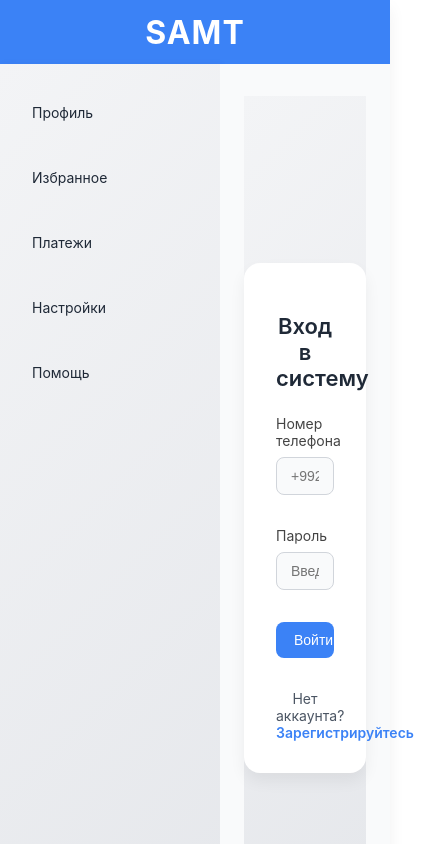
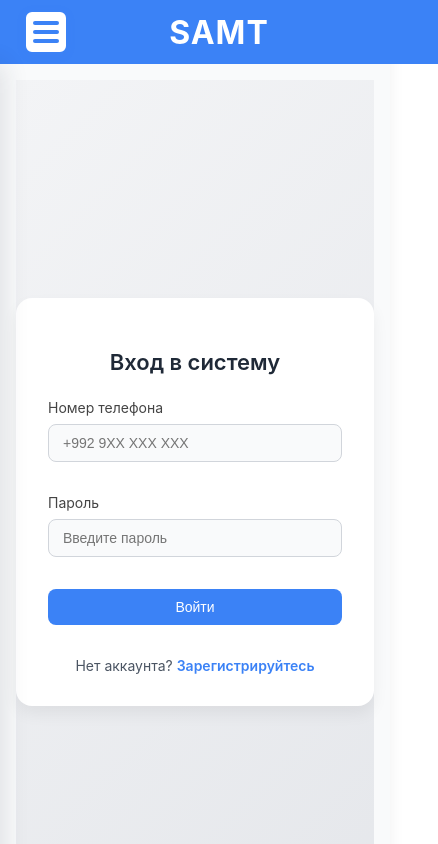
Before and after one commit to vrahmadjanov/samt-frontend, a React (Create React App) app: page /login in a window 390 px wide. Shown: the top 844 px of the page, 438 px wide, since content can reach past the window. Built offline with nearby package versions, Linux system fonts and the light colour scheme.

Commit message:
refactoring: layout

```diff
--- /dev/null
+++ b/src/shared/components/atoms/BurgerButton.jsx
@@ -0,0 +1,44 @@
+import React from 'react';
+import styled from 'styled-components';
+
+const Button = styled.button`
+  display: flex;
+  flex-direction: column;
+  justify-content: center;
+  align-items: center;
+  width: 44px;
+  height: 44px;
+  background: ${({ theme }) => theme.colors.white};
+  border: 2px solid ${({ theme }) => theme.colors.primary};
+  border-radius: ${({ theme }) => theme.radii.md};
+  cursor: pointer;
+  box-shadow: 0 2px 8px rgba(59,130,246,0.08);
+  transition: border-color ${({ theme }) => theme.transition.fast}, box-shadow ${({ theme }) => theme.transition.fast};
+  z-index: ${({ theme }) => theme.zIndex.header + 1};
+  @media (min-width: ${({ theme }) => theme.breakpoints.tablet}) {
+    display: none;
+  }
+`;
+
+const Line = styled.span`
+  display: block;
+  width: 26px;
+  height: 4px;
+  background: ${({ theme }) => theme.colors.primary};
+  border-radius: 2px;
+  transition: all ${({ theme }) => theme.transition.fast};
+  position: relative;
+  &:not(:last-child) {
+    margin-bottom: 5px;
+  }
+`;
+
+const BurgerButton = ({ open, onClick, ...props }) => (
+  <Button onClick={onClick} aria-label={open ? 'Закрыть меню' : 'Открыть меню'} aria-expanded={open} {...props}>
+    <Line style={open ? { transform: 'translateY(9px) rotate(45deg)' } : {}} />
+    <Line style={open ? { opacity: 0 } : {}} />
+    <Line style={open ? { transform: 'translateY(-9px) rotate(-45deg)' } : {}} />
+  </Button>
+);
+
+export default BurgerButton;
--- a/src/shared/components/organisms/Header.jsx
+++ b/src/shared/components/organisms/Header.jsx
@@ -1,5 +1,6 @@
 import React from 'react';
 import styled from 'styled-components';
+import BurgerButton from '../atoms/BurgerButton';
 
 const HeaderWrapper = styled.header`
   width: 100%;
@@ -8,15 +9,45 @@ const HeaderWrapper = styled.header`
   color: ${({ theme }) => theme.colors.white};
   display: flex;
   align-items: center;
-  justify-content: center;
+  justify-content: flex-start;
   font-size: ${({ theme }) => theme.font.header};
   font-weight: ${({ theme }) => theme.font.weightBold};
   letter-spacing: 1px;
+  padding: 0 ${({ theme }) => theme.spacing.lg};
+  position: relative;
+  z-index: ${({ theme }) => theme.zIndex.header};
 `;
 
-const Header = () => (
+const Brand = styled.div`
+  flex: 1;
+  text-align: left;
+  font-size: ${({ theme }) => theme.font.header};
+  font-weight: ${({ theme }) => theme.font.weightBold};
+  color: ${({ theme }) => theme.colors.white};
+  letter-spacing: 1px;
+  @media (max-width: ${({ theme }) => theme.breakpoints.tablet}) {
+    text-align: center;
+    position: absolute;
+    left: 0;
+    right: 0;
+    margin: auto;
+    width: 100%;
+    pointer-events: none;
+  }
+`;
+
+const BurgerContainer = styled.div`
+  display: flex;
+  align-items: center;
+  z-index: ${({ theme }) => theme.zIndex.header + 1};
+`;
+
+const Header = ({ menuOpen, onMenuToggle }) => (
   <HeaderWrapper>
-    SAMT
+    <BurgerContainer>
+      <BurgerButton open={menuOpen} onClick={onMenuToggle} />
+    </BurgerContainer>
+    <Brand>SAMT</Brand>
   </HeaderWrapper>
 );
 
--- a/src/shared/components/organisms/Layout.jsx
+++ b/src/shared/components/organisms/Layout.jsx
@@ -1,4 +1,4 @@
-import React from 'react';
+import React, { useState, useCallback, useEffect } from 'react';
 import styled from 'styled-components';
 import PageWrapper from './PageWrapper';
 import Header from './Header';
@@ -10,6 +10,7 @@ const LayoutContainer = styled.div`
   flex-direction: row;
   flex: 1;
   min-height: 0;
+  width: 100%;
 `;
 
 const Main = styled.main`
@@ -17,22 +18,56 @@ const Main = styled.main`
   padding: 32px 24px;
   min-width: 0;
   background: ${({ theme }) => theme.colors.background};
+  @media (max-width: ${({ theme }) => theme.breakpoints.tablet}) {
+    padding: ${({ theme }) => theme.spacing.md};
+  }
 `;
 
 const SidebarContainer = styled.div`
-  width: 220px;
-  min-width: 160px;
-  background: ${({ theme }) => theme.colors.backgroundGradient};
-  display: flex;
-  flex-direction: column;
+  @media (max-width: ${({ theme }) => theme.breakpoints.tablet}) {
+    position: absolute;
+    top: 0;
+    left: 0;
+    height: 100%;
+    z-index: ${({ theme }) => theme.zIndex.sidebar};
+  }
 `;
 
-const Layout = ({ children }) => (
+const Layout = ({ children }) => {
+  const [menuOpen, setMenuOpen] = useState(false);
+
+  // Закрытие меню по Esc
+  useEffect(() => {
+    if (!menuOpen) return;
+    const handleKeyDown = (e) => {
+      if (e.key === 'Escape') setMenuOpen(false);
+    };
+    window.addEventListener('keydown', handleKeyDown);
+    return () => window.removeEventListener('keydown', handleKeyDown);
+  }, [menuOpen]);
+
+  // Блокировка скролла body при открытом меню
+  useEffect(() => {
+    if (menuOpen) {
+      document.body.style.overflow = 'hidden';
+    } else {
+      document.body.style.overflow = '';
+    }
+    return () => {
+      document.body.style.overflow = '';
+    };
+  }, [menuOpen]);
+
+  // Закрытие меню при клике вне (overlay реализован в Sidebar)
+  const handleMenuToggle = useCallback(() => setMenuOpen((v) => !v), []);
+  const handleMenuClose = useCallback(() => setMenuOpen(false), []);
+
+  return (
     <PageWrapper>
-    <Header />
+      <Header menuOpen={menuOpen} onMenuToggle={handleMenuToggle} />
       <LayoutContainer>
         <SidebarContainer>
-        <Sidebar />
+          <Sidebar open={menuOpen} onClose={handleMenuClose} />
         </SidebarContainer>
         <Main>
           {children}
@@ -41,5 +76,6 @@ const Layout = ({ children }) => (
       <Footer />
     </PageWrapper>
   );
+};
 
 export default Layout;
--- a/src/shared/components/organisms/Sidebar.jsx
+++ b/src/shared/components/organisms/Sidebar.jsx
@@ -1,5 +1,5 @@
 import React from 'react';
-import styled from 'styled-components';
+import styled, { css } from 'styled-components';
 
 const SidebarWrapper = styled.div`
   width: 220px;
@@ -10,6 +10,20 @@ const SidebarWrapper = styled.div`
   box-shadow: 2px 0 8px rgba(0,0,0,0.04);
   display: flex;
   flex-direction: column;
+  position: relative;
+  z-index: ${({ theme }) => theme.zIndex.sidebar};
+  transition: transform ${({ theme }) => theme.transition.normal};
+  @media (max-width: ${({ theme }) => theme.breakpoints.tablet}) {
+    position: fixed;
+    top: ${({ theme }) => theme.headerHeight};
+    left: 0;
+    height: calc(100vh - ${({ theme }) => theme.headerHeight});
+    transform: translateX(-100%);
+    ${({ open }) => open && css`
+      transform: translateX(0);
+    `}
+    box-shadow: 4px 0 24px rgba(31,41,55,0.12);
+  }
 `;
 
 const Menu = styled.ul`
@@ -32,8 +46,8 @@ const MenuItem = styled.li`
   }
 `;
 
-const Sidebar = () => (
-  <SidebarWrapper>
+const Sidebar = ({ open }) => (
+  <SidebarWrapper open={open}>
     <Menu>
       <MenuItem>Профиль</MenuItem>
       <MenuItem>Избранное</MenuItem>
--- a/src/shared/config/theme.js
+++ b/src/shared/config/theme.js
@@ -11,10 +11,12 @@ export const theme = {
     error: '#ef4444',
     disabled: '#9ca3af',
     label: '#444',
+    overlay: 'rgba(31, 41, 55, 0.35)',
   },
   radii: {
     md: '8px',
     lg: '16px',
+    round: '50%',
   },
   font: {
     base: '14px',
@@ -40,4 +42,19 @@ export const theme = {
   minWidthContainer: '320px', // Минимальная ширина для мобильных
   headerHeight: '64px',
   footerHeight: '56px',
+  zIndex: {
+    header: 100,
+    sidebar: 110,
+    overlay: 120,
+    modal: 200,
+  },
+  breakpoints: {
+    mobile: '600px',
+    tablet: '900px',
+    desktop: '1200px',
+  },
+  transition: {
+    fast: '0.2s cubic-bezier(.4,0,.2,1)',
+    normal: '0.35s cubic-bezier(.4,0,.2,1)',
+  },
 };
```
Lines whose indentation alone changed are shown as unchanged.
